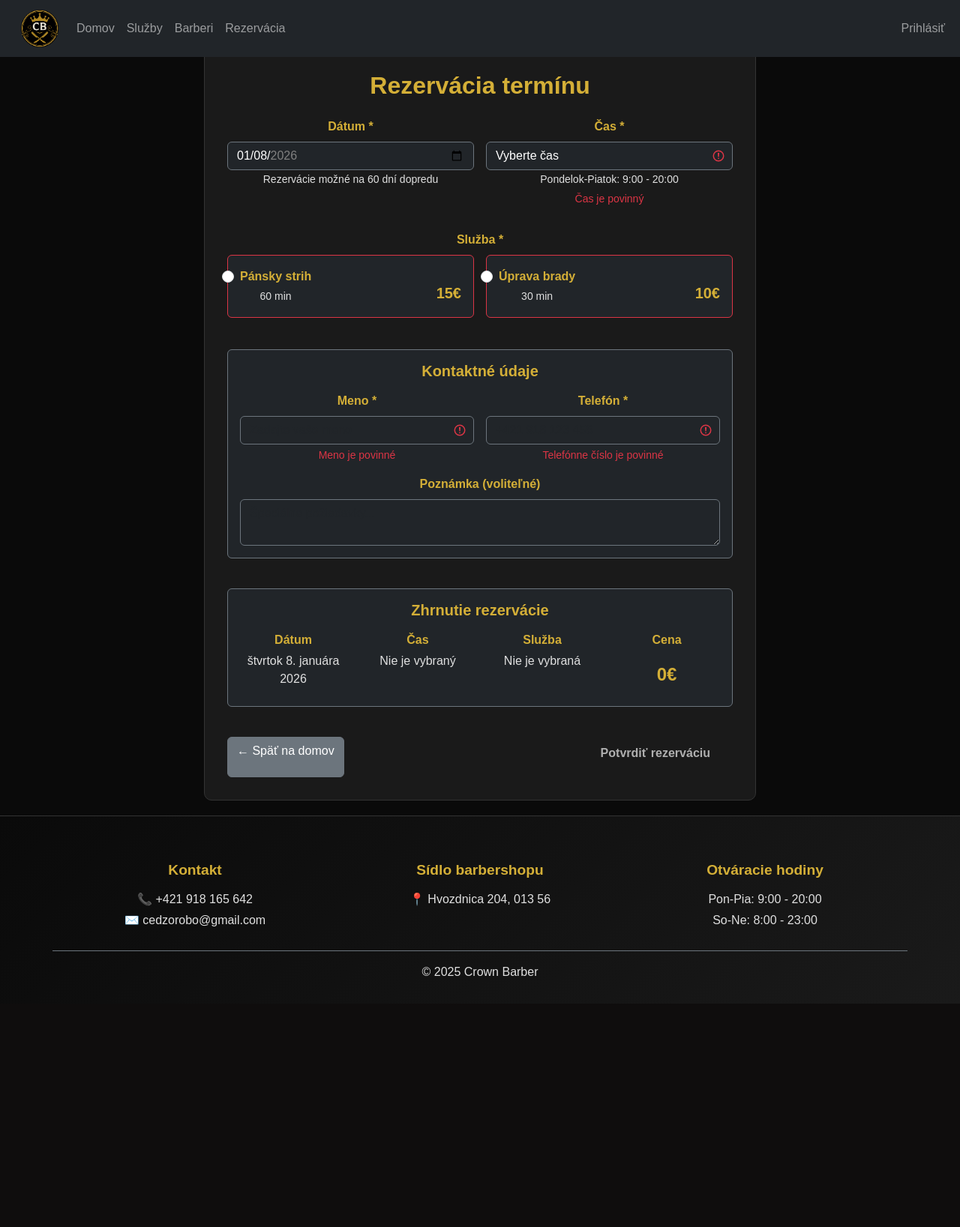
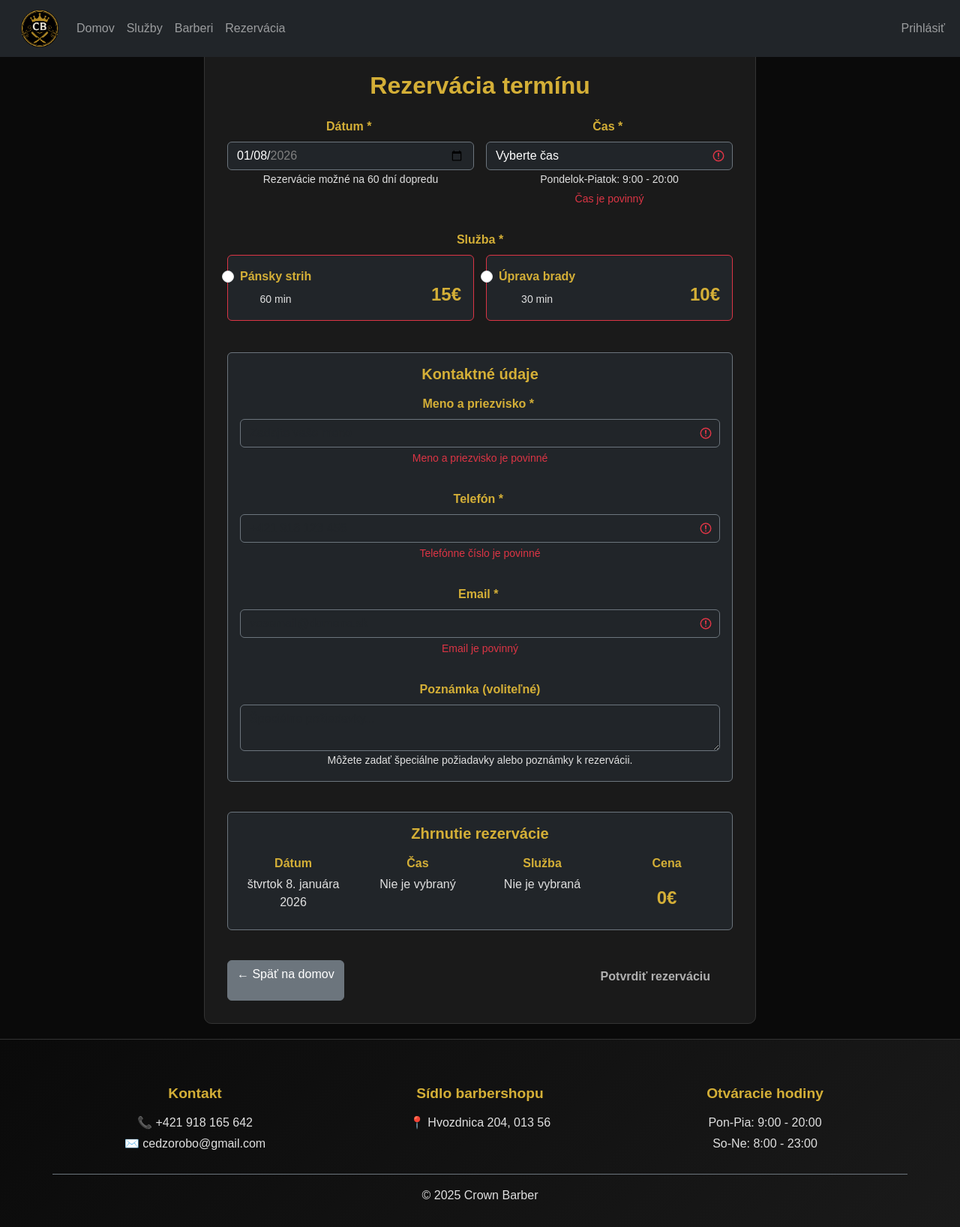
Before and after one commit to Robinqos/Web-Barbershop, a PHP site: page /?c=reservation&a=create in a window 1280 px wide. Shown: the whole page at 75% size. Before the commit the page ends 1339 px from the top, so only its background shows below. Run offline with PHP 8.4, Linux system fonts and the light colour scheme; data comes from the database, SQL or seed files in the repository; some libraries are stand-ins or nearby versions.

Commit message:
Pridanie emailu do rezervacie, confirm view po uspesnej rezervacii, meno v registracii povinne a pridany email,

```diff
--- a/App/Views/Layouts/auth.layout.view.php
+++ b/App/Views/Layouts/auth.layout.view.php
@@ -29,6 +29,7 @@
 
     <link rel="stylesheet" href="<?= $link->asset('css/styl.css') ?>">
     <script src="<?= $link->asset('js/script.js') ?>"></script>
+    <script src="<?= $link->asset('js/validation.js') ?>"></script>
 </head>
 
 <body class="cb-dark-theme">
--- a/App/Views/Reservation/create.view.php
+++ b/App/Views/Reservation/create.view.php
@@ -23,6 +23,7 @@
                         <div class="col-md-6">
                             <div class="mb-3">
                                 <label class="form-label cb-gold-text fw-bold">Dátum *</label>
+                                <label for="reservationDate"></label>
                                 <input type="date"
                                        id="reservationDate"
                                        name="date"
@@ -38,6 +39,7 @@
                         <div class="col-md-6">
                             <div class="mb-3">
                                 <label class="form-label cb-gold-text fw-bold">Čas *</label>
+                                <label for="timeSelect"></label>
                                 <select name="time" id="timeSelect" class="form-control bg-dark text-white border-secondary" required>
                                     <option value="">Najprv vyberte dátum</option>
                                     <!-- Časy sa naplnia dynamicky -->
@@ -68,11 +70,11 @@
                                                 <label class="form-check-label w-100" for="service_<?= $service->getId() ?>">
                                                     <div class="d-flex justify-content-between align-items-center">
                                                         <div>
-                                                            <h6 class="mb-1 cb-gold-text"><?= htmlspecialchars($service->getTitle()) ?></h6>
+                                                            <h6 class="mb-2 cb-gold-text"><?= htmlspecialchars($service->getTitle()) ?></h6>
                                                             <small class="cb-text-muted"><?= $service->getDuration() ?> min</small>
                                                         </div>
                                                         <div>
-                                                            <span class="cb-price fs-5"><?= $service->getPrice() ?>€</span>
+                                                            <span class="cb-price fs-4"><?= $service->getPrice() ?>€</span>
                                                         </div>
                                                     </div>
                                                 </label>
@@ -89,39 +91,69 @@
                                 <h5 class="cb-gold-text mb-3">Kontaktné údaje</h5>
 
                                 <div class="row g-3">
-                                    <div class="col-md-6">
-                                        <label class="form-label cb-gold-text">Meno *</label>
+                                    <!-- MENO - celá šírka -->
+                                    <div class="col-12">
+                                        <div class="mb-3">
+                                            <label class="form-label cb-gold-text">Meno a priezvisko *</label>
+                                            <label for="customerName"></label>
                                             <input type="text"
-                                               name="customer_name"
+                                                   name="guest_name"
                                                    id="customerName"
                                                    class="form-control bg-dark text-white border-secondary"
                                                    value="<?= htmlspecialchars($user->isLoggedIn() ? $user->getFullname() : '') ?>"
                                                    placeholder="Zadajte vaše meno"
+                                                   <?= $user->isLoggedIn() ? 'readonly' : '' ?>
                                                    required>
-                                                <!-- PRIDANÝ KONTAJNER PRE CHYBOVÉ SPRÁVY -->
                                             <div id="customerName_help" class="form-text text-danger"></div>
                                         </div>
-                                    <div class="col-md-6">
+                                    </div>
+
+                                    <!-- TELEFÓN - celá šírka -->
+                                    <div class="col-12">
+                                        <div class="mb-3">
                                             <label class="form-label cb-gold-text">Telefón *</label>
+                                            <label for="phone"></label>
                                             <input type="tel"
-                                               name="phone"
+                                                   name="guest_phone"
                                                    id="phone"
                                                    class="form-control bg-dark text-white border-secondary"
                                                    value="<?= htmlspecialchars($user->isLoggedIn() ? $user->getPhone() : '') ?>"
                                                    pattern="[0-9]{9,15}"
                                                    placeholder="+421 918 123 456"
+                                                   <?= $user->isLoggedIn() ? 'readonly' : '' ?>
                                                    required>
-                                        <!-- PRIDANÝ KONTAJNER PRE CHYBOVÉ SPRÁVY -->
                                             <div id="phone_help" class="form-text text-danger"></div>
                                         </div>
                                     </div>
 
+                                    <!-- EMAIL - celá šírka -->
+                                    <div class="col-12">
+                                        <div class="mb-3">
+                                            <label class="form-label cb-gold-text">Email *</label>
+                                            <label for="email"></label>
+                                            <input type="email"
+                                                   name="guest_email"
+                                                   id="email"
+                                                   class="form-control bg-dark text-white border-secondary"
+                                                   value="<?= htmlspecialchars($user->isLoggedIn() ? ($user->getEmail() ?? '') : '') ?>"
+                                                   placeholder="vasemail@domena.sk"
+                                                   <?= $user->isLoggedIn() ? 'readonly' : '' ?>
+                                                   required>
+                                            <div id="email_help" class="form-text text-danger"></div>
+                                        </div>
+                                    </div>
+                                </div>
+
+                                <!-- POZNÁMKA - taktiež celá šírka -->
+                                <div class="col-12">
                                     <div class="mt-3">
                                         <label class="form-label cb-gold-text">Poznámka (voliteľné)</label>
                                         <textarea name="notes"
                                                   class="form-control bg-dark text-white border-secondary"
                                                   rows="2"
                                                   placeholder="Špeciálne požiadavky..."></textarea>
+                                        <small class="cb-text-muted">Môžete zadať špeciálne požiadavky alebo poznámky k rezervácii.</small>
+                                    </div>
                                 </div>
                             </div>
                         </div>
--- a/public/js/validation.js
+++ b/public/js/validation.js
@@ -201,7 +201,7 @@ function populateTimeSlots(dateInput, timeSelect, openingHoursNote) {
     timeSelect.value = '';
 }
 
-function updateReservationSummary(dateInput, timeSelect, serviceRadios) {
+function updateReservationSummary(dateInput, timeSelect) {
     // Dátum
     if (dateInput && dateInput.value) {
         const date = new Date(dateInput.value);
@@ -256,8 +256,10 @@ function initRegister() {
 
     const validators = {
         name: () => Validator.validate(fields.name, {
-            custom: (v) => v === '' || v.replace(/\s/g, '').length >= 2,
-            customMsg: 'Meno musí obsahovať aspoň 2 ne-medzerové znaky'
+            required: true,
+            requiredMsg: 'Meno a priezvisko je povinné',
+            custom: (v) => v === '' || v.replace(/\s/g, '').length >= 5,
+            customMsg: 'Meno musí obsahovať aspoň 4 nemedzerové znaky'
         }),
 
         phone: () => Validator.validate(fields.phone, {
@@ -375,8 +377,10 @@ function initEdit() {
 
     const validators = {
         name: () => Validator.validate(fields.name, {
-            custom: (v) => v === '' || v.replace(/\s/g, '').length >= 2,
-            customMsg: 'Meno musí obsahovať aspoň 2 ne-medzerové znaky'
+            required: true,
+            requiredMsg: 'Meno a priezvisko je povinné',
+            custom: (v) => v === '' || v.replace(/\s/g, '').length >= 5,
+            customMsg: 'Meno musí obsahovať aspoň 4 nemedzerové znaky'
         }),
 
         phone: () => Validator.validate(fields.phone, {
@@ -523,8 +527,9 @@ function initReservation() {
     const timeSelect = document.getElementById('timeSelect');
     const serviceRadios = document.querySelectorAll('input[name="service_id"]');
     const openingHoursNote = document.getElementById('openingHoursNote');
-    const customerName = document.getElementById('customerName'); // Použite ID
-    const phone = document.getElementById('phone'); // Použite ID
+    const customerName = document.getElementById('customerName');
+    const phone = document.getElementById('phone');
+    const email = document.getElementById('email');
     const submitBtn = form.querySelector('[type="submit"]');
 
     // Funkcie pre časové sloty
@@ -608,9 +613,9 @@ function initReservation() {
 
         customerName: () => Validator.validate(customerName, {
             required: true,
-            requiredMsg: 'Meno je povinné',
-            custom: (v) => v.replace(/\s/g, '').length >= 2,
-            customMsg: 'Meno musí obsahovať aspoň 2 ne-medzerové znaky'
+            requiredMsg: 'Meno a priezvisko je povinné',
+            custom: (v) => v.replace(/\s/g, '').length >= 5,
+            customMsg: 'Meno musí obsahovať aspoň 4 nemedzerové znaky'
         }),
 
         phone: () => {
@@ -636,6 +641,25 @@ function initReservation() {
             return true;
         },
 
+        // PRIDANÁ VALIDÁCIA EMAILU
+        email: () => {
+            const value = email.value.trim();
+
+            if (!value) {
+                Validator.showError(email, 'Email je povinný');
+                return false;
+            }
+
+            const emailRegex = /^[^\s@]+@[^\s@]+\.[^\s@]+$/;
+            if (!emailRegex.test(value)) {
+                Validator.showError(email, 'Zadajte platný email (napr. priklad@email.sk)');
+                return false;
+            }
+
+            Validator.clearError(email);
+            return true;
+        },
+
         service: () => {
             const selectedService = Array.from(serviceRadios).find(radio => radio.checked);
             if (!selectedService) {
@@ -658,6 +682,10 @@ function initReservation() {
 
     if (phone) {
         setupField(phone, validators.phone, updateBtn);
+    }
+
+    if (email) {
+        setupField(email, validators.email, updateBtn);
     }
 
     // Submit handler
```
Also changed, not shown: App/Controllers/AuthController.php (+3 -4 lines), App/Views/Auth/register.view.php (+6 -8 lines), App/Views/Reservation/confirm.view.php (added, +64 -0 lines), docker/sql/reservations.sql (added, +24 -0 lines). Lines whose indentation alone changed are shown as unchanged.
